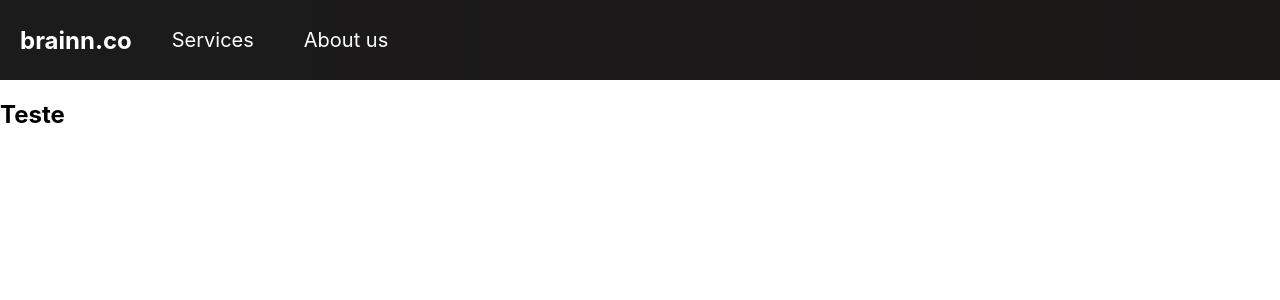
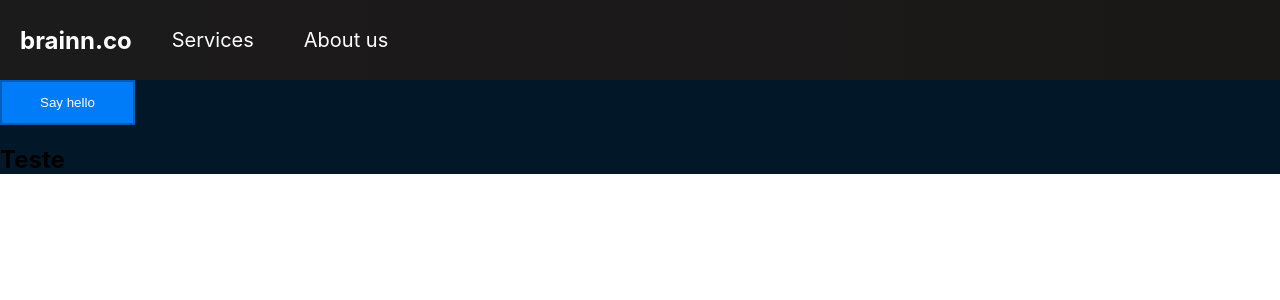
Before and after one commit to alexandreohara/brainn-lp, a React (Create React App) app: page / in a window 1280 px wide. Shown: the top 300 px of the page. Built offline with nearby package versions, Linux system fonts and the light colour scheme.

Commit message:
Add navbar button component

```diff
--- a/package.json
+++ b/package.json
@@ -9,10 +9,14 @@
     "@types/jest": "^24.0.0",
     "@types/node": "^12.0.0",
     "@types/react-dom": "^16.9.0",
+    "@types/styled-components": "^5.1.2",
+    "prop-types": "^15.0.0-0",
     "react": "^16.13.1",
     "react-dom": "^16.13.1",
     "react-router-dom": "^5.2.0",
     "react-scripts": "3.4.3",
+    "react-styled-flexboxgrid": "^3.2.1",
+    "styled-components": "4.4.1",
     "typescript": "~3.7.2"
   },
   "scripts": {
--- a/src/Home.tsx
+++ b/src/Home.tsx
@@ -1,9 +1,18 @@
 import React from 'react';
 import './components/Navbar.css';
+import { NavButton } from './components/NavButton';
 
 export const Home = () => {
   return (
-    <div>
+    <div style={{ backgroundColor: '#021727' }}>
+      <NavButton
+        backgroundColor={'#007CF9'}
+        textColor={'white'}
+        lineHeight={'25px'}
+        border={'2px solid rgba(0, 0, 0, 0.25)'}
+      >
+        Say hello
+      </NavButton>
       <h2>Teste</h2>
     </div>
   );
--- /dev/null
+++ b/src/components/NavButton.tsx
@@ -0,0 +1,39 @@
+import React from 'react';
+import styled from 'styled-components';
+
+interface NavButtonProps {
+  textColor?: string;
+  backgroundColor?: string;
+  fontSize?: string;
+  fontWeight?: string;
+  padding?: string;
+  border?: string;
+  cursor?: string;
+  lineHeight?: string;
+  children: any;
+}
+
+const StyledButton = styled.button`
+  border: none;
+  background-color: transparent;
+  padding: 8px 38px;
+  cursor: pointer;
+
+  ${(props: NavButtonProps) =>
+    props &&
+    `
+      color: ${props.textColor};
+      border: ${props.border};
+      textColor: ${props.textColor};
+      background-color: ${props.backgroundColor};
+      font-weight: ${props.fontWeight};
+      font-size: ${props.fontSize}px;
+      padding: ${props.padding};
+      cursor: ${props.cursor};
+      line-height: ${props.lineHeight};
+    `}
+`;
+
+export const NavButton = (props: NavButtonProps) => {
+  return <StyledButton {...props} />;
+};
```
Also changed, not shown: .eslintrc.js, 1 other file (tests, documents, lock files or other folders).
